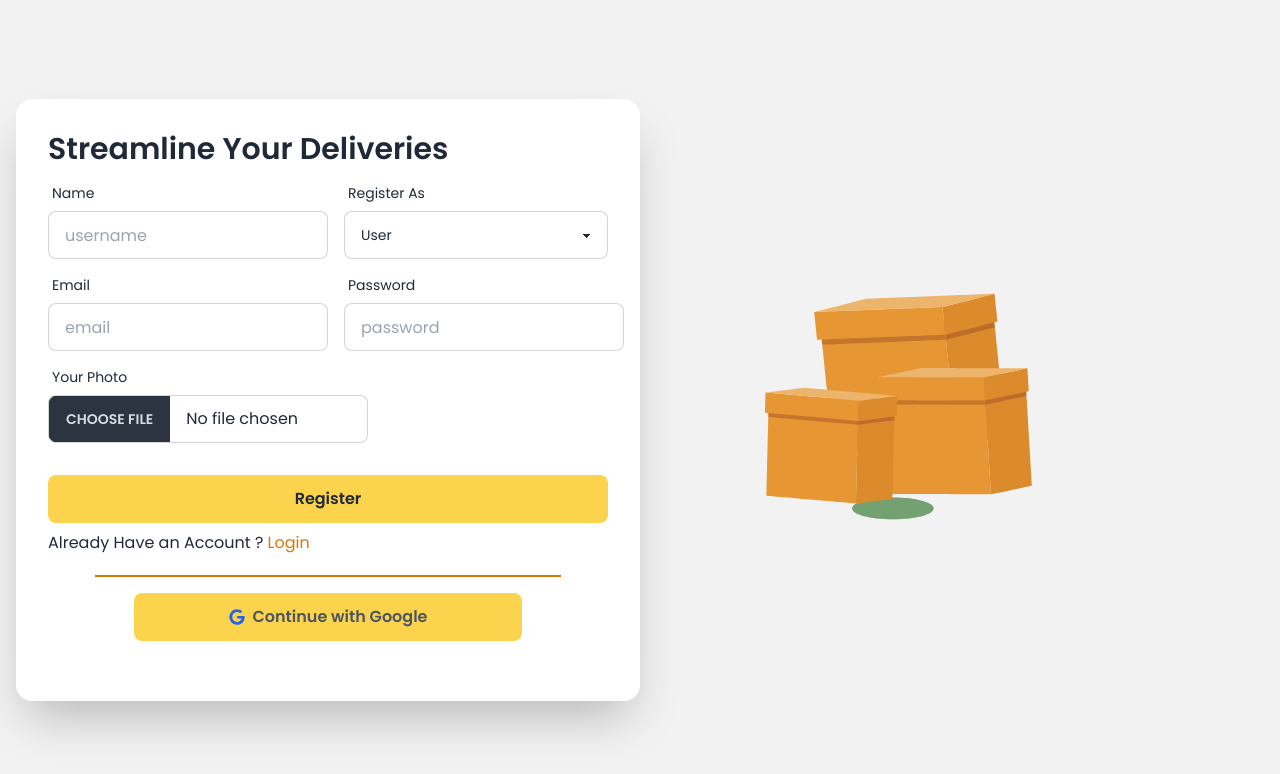
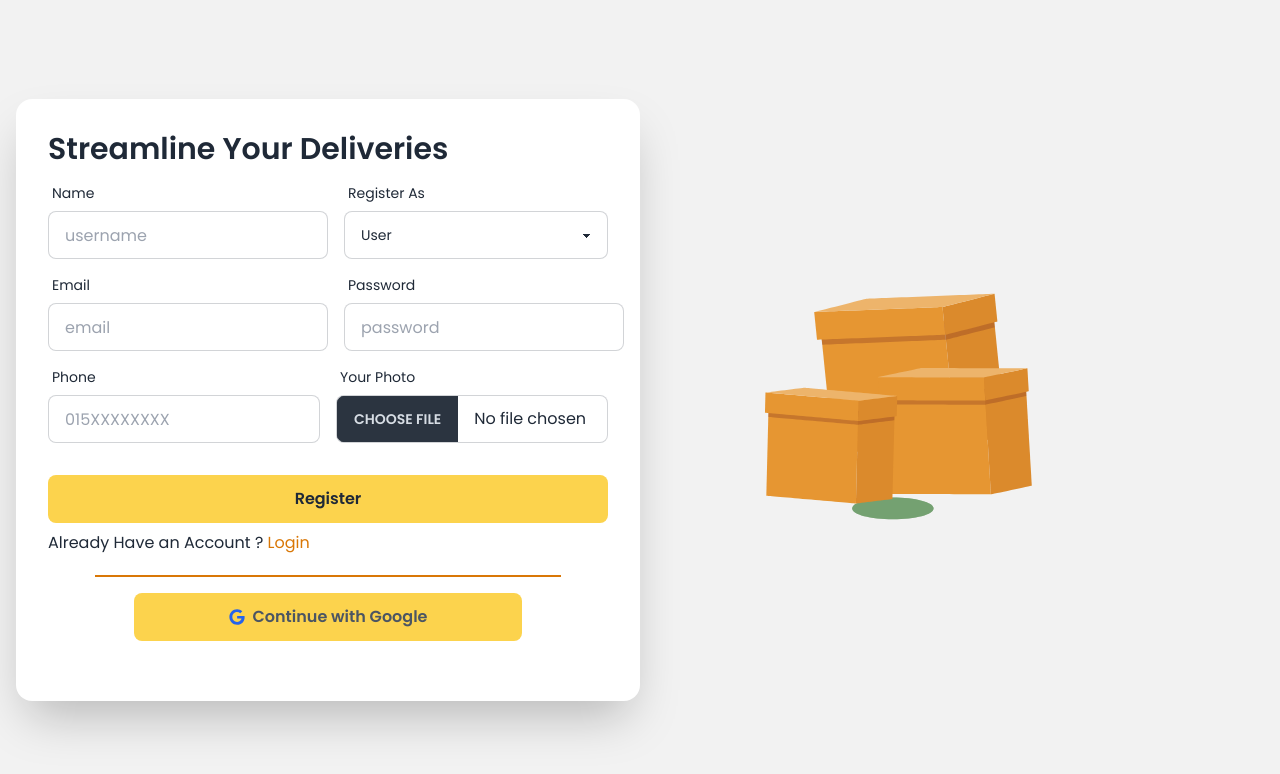
Before and after one commit to TazwoarCommits/Parcel-Cloud-Client-Side_PHA12, a React (Vite) app: page /register in a window 1280 px wide. Shown: the top 774 px of the page. Built offline with nearby package versions, Linux system fonts and the light colour scheme; no server answers; a web font is replaced by a local one.

Commit message:
fixed some lil small issues

```diff
--- a/src/Components/SocialLogin/GoogleLogin.jsx
+++ b/src/Components/SocialLogin/GoogleLogin.jsx
@@ -13,13 +13,16 @@ const GoogleLogin = () => {
 
     const handleGoogleLogin = async () => {
         try {
+
             const res = await googleLogin(provider);
             if (res?.user) {
                 const newUser = {
                     email: res?.user?.email,
                     name: res?.user?.displayName,
                     photo: res?.user?.photoURL,
-                    role: "user"
+                    role: "user",
+                    totalSpent: 0,
+                    totalBookedParcel: 0,
                 }
 
                 const { data } = await axiosPublic.post("/users", newUser);
@@ -41,7 +44,7 @@ const GoogleLogin = () => {
                 onClick={handleGoogleLogin}
                 className="w-full flex items-center justify-center font-semibold gap-2 mx-auto bg-amber-300 hover:bg-amber-300/80 rounded-lg py-3">
                 <FaGoogle className="text-blue-600"></FaGoogle>
-               <span className="text-gray-600">Continue with Google</span>
+                <span className="text-gray-600">Continue with Google</span>
             </button>
         </div>
     );
--- a/src/Hooks/useParcel.jsx
+++ b/src/Hooks/useParcel.jsx
@@ -10,7 +10,7 @@ const useParcel = () => {
     const { data : parcel = [] , refetch } = useQuery({
         queryKey : ["parcel" , user?.email ] ,
         queryFn : async () => {
-            const {data} = await axiosPublic(`/parcels?email=${user.email}`)
+            const {data} = await axiosPublic(`/parcels/user?email=${user.email}`)
             return data ;
         }
     }) ;
--- a/src/Layouts/Dashboard.jsx
+++ b/src/Layouts/Dashboard.jsx
@@ -33,7 +33,7 @@ const Dashboard = () => {
 
                             <li>
                                 <NavLink to="/dashboard/stats">
-                                    Stats
+                                    Statistics
                                 </NavLink>
                             </li>
                             <li>
--- a/src/Pages/Dashboard/AdminPages/AllUSers.jsx
+++ b/src/Pages/Dashboard/AdminPages/AllUSers.jsx
@@ -20,7 +20,7 @@ const AllUSers = () => {
         <div>
             <Helmet><title>Parcel Cloud | All Users</title></Helmet>
             <SectionTitle title="All Users"></SectionTitle>
-            <div className="overflow-x-auto">
+            <div className="overflow-x-auto w-10/12 mx-auto">
                 <table className="table">
                     <thead>
                         <tr>
@@ -36,7 +36,7 @@ const AllUSers = () => {
                             <th>{idx+1}</th>
                             <td>{user?.name}</td>
                             <td>{user?.phone ? user?.phone : "N/A"}</td>
-                            <td>{user?.numberOfBookings ? user?.numberOfBookings : "N/A"}</td>
+                            <td>{user?.totalBookedParcel ? user?.totalBookedParcel : "N/A"}</td>
                             <td><div className="flex gap-2">
                             <button className="text-xs py-2 px-4 font-medium bg-amber-600 hover:bg-amber-600/80 rounded-lg">Admin+</button>
                             <button className="text-xs py-2 px-4 font-medium bg-amber-600 hover:bg-amber-600/80 rounded-lg">DeliveryMan+</button>
--- a/src/Pages/Dashboard/UserPage/MyProfile.jsx
+++ b/src/Pages/Dashboard/UserPage/MyProfile.jsx
@@ -3,10 +3,12 @@ import SectionTitle from "../../../Components/SectionTitle";
 import useAuth from "../../../Hooks/useAuth";
 import useParcel from "../../../Hooks/useParcel";
 import { Helmet } from "react-helmet-async";
+import useUser from "../../../Hooks/useUser";
 
 
 const MyProfile = () => {
     const { user } = useAuth() ;
+    const [userDb] = useUser() ;
     const [parcel] = useParcel([]) ;
 //  console.log(user);
 
@@ -24,8 +26,9 @@ const MyProfile = () => {
                 <div className="mt-8 mb-12">
                     <p className="ml-2 md:ml-4 text-xl md:text-3xl font-medium"
                     >User name : {user.displayName}</p>
-                    <p className="ml-2 md:ml-4 ">Email : {user.email}</p>
-                    <p className="ml-2 md:ml-4 ">My Total Parcel : {parcel.length}</p>
+                    <p className="ml-2 md:ml-4 ">Email : {user?.email}</p>
+                    <p className="ml-2 md:ml-4 ">Phone : {userDb?.phone}</p>
+                    <p className="ml-2 md:ml-4 ">My Total Parcel : {parcel?.length}</p>
                 </div>
                  <div className="my-6">
                       <Link to="/dashboard/updateProfile">
--- a/src/Pages/Register/Register.jsx
+++ b/src/Pages/Register/Register.jsx
@@ -21,7 +21,7 @@ const Register = () => {
 
     const onSubmit = async form => {
         try {
-            console.log("form", form, "photo", form.photo[0]);
+            // console.log("form", form, "photo", form.photo[0]);
             const imageFile = { image: form.photo[0] };
             const { data } = await axiosPublic.post(image_hosting_API, imageFile, {
                 headers: {
@@ -36,6 +36,9 @@ const Register = () => {
                 email: form.email,
                 photo: data.data.display_url,
                 role: form.role.toLowerCase(),
+                phone: form.phone,
+                totalSpent : 0 ,
+                totalBookedParcel : 0 ,
             }
 
             const userRes = await createUser(form.email, form.password);
@@ -127,6 +130,18 @@ const Register = () => {
                                     {errors.password?.type === "pattern" && <span className="text-red-700">Need 6 characters with one lowercase and uppercase character</span>}
                                 </div>
                             </div>
+                            <div className="md:flex gap-4">
+                                <label className="justify-self-center form-control w-full max-w-xs">
+                                    <div className="label">
+                                        <span className="label-text">Phone</span>
+                                    </div>
+                                    <input type="text" placeholder="015XXXXXXXX"  {...register("phone", {
+                                        required: true,
+                                        pattern: /^\d+$/
+                                    })} className="input input-bordered w-full max-w-xs" />
+                                    {errors.phone?.type === "pattern" && <span className="text-red-800 text-sm">Only digits are allowed</span>}
+                                    {errors.phone?.type === "required" && <span className="text-red-800 text-sm">Required</span>}
+                                </label>
                                 <label className="form-control w-full">
                                     <div className="label">
                                         <span className="label-text">Your Photo</span>
@@ -134,6 +149,7 @@ const Register = () => {
                                     <input type="file"  {...register("photo", { required: true })} className="file-input file-input-bordered w-full max-w-xs" />
                                     {errors.photo && <span className="text-red-700 text-sm">Photo is Required</span>}
                                 </label>
+                            </div>
                             <div className="form-control mt-6">
                                 <button className="w-full py-3 bg-amber-300 hover:bg-amber-300/80 rounded-lg font-semibold text-gray-800 hover:text-black"
                                 >Register</button>
```
Lines whose indentation alone changed are shown as unchanged.
